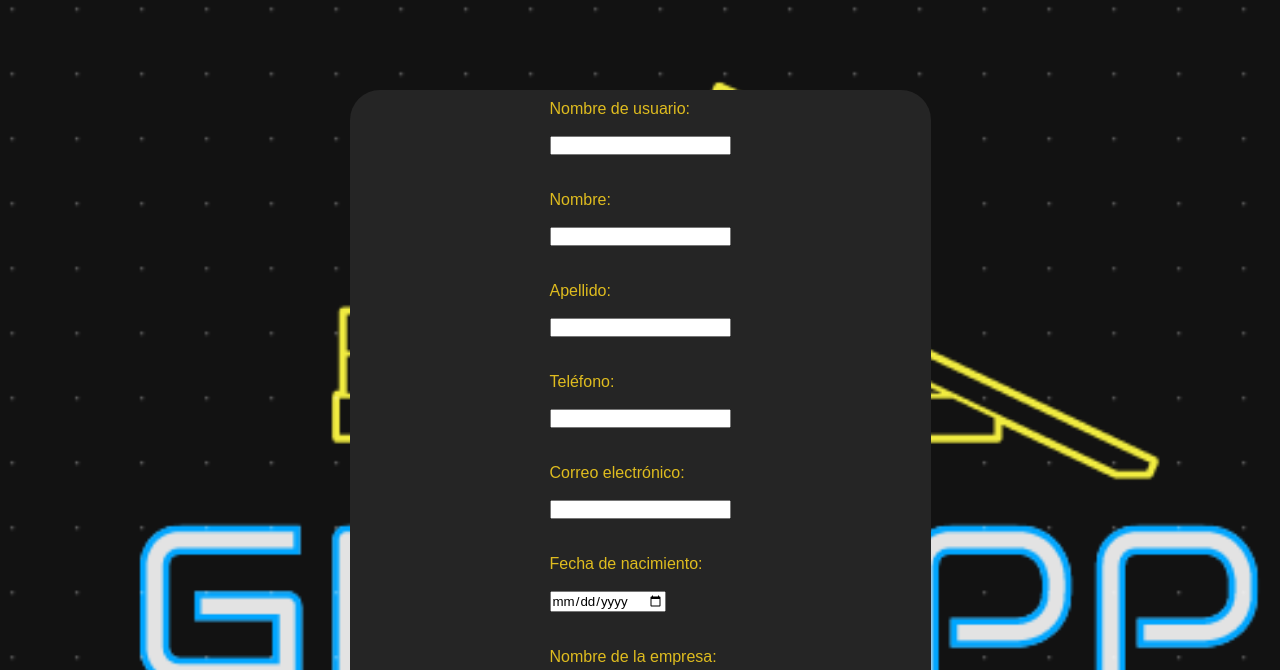
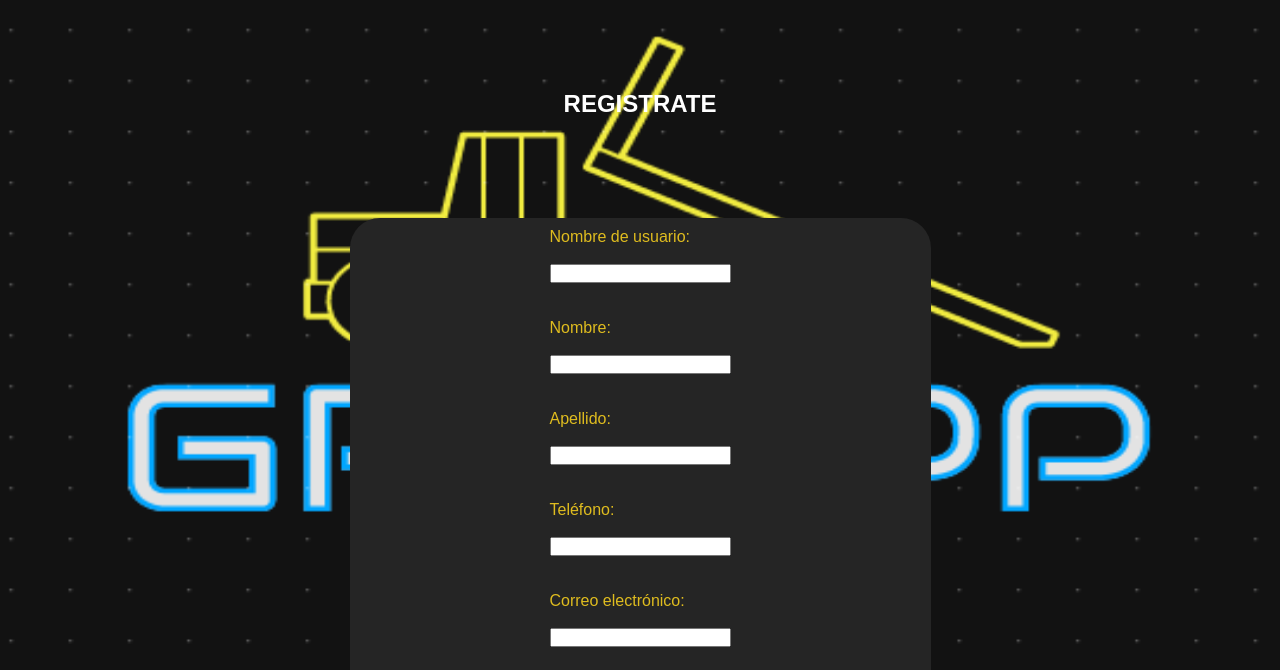
Before and after one commit to Leighton8807/GruApp, a plain HTML site: page registro.html in a window 1280 px wide. Shown: the part 130-800 px from the top of the page. Drawn offline with Linux system fonts and the light colour scheme; files whose address does not match are found by name.

Commit message:
Fix: se actualiza el codigo.

```diff
--- a/css/styles.css
+++ b/css/styles.css
@@ -52,10 +52,18 @@
   font-family: Arial, Helvetica, sans-serif;
 }
 body{
+  display: flex;
+  flex-direction: column;
   background-image: url(/images/Captura\ de\ pantalla\ 2023-03-24\ 214832.png);
-  background-size: 1400px;
+  background-size: 100%;
   background-repeat: no-repeat;
-  background-attachment: fixed;
+  background-attachment:fixed;
+  background-color: black;
+  color: white;
+}
+
+body h1{
+  margin-top: 100px;
 }
 
 header{
--- a/registro.html
+++ b/registro.html
@@ -41,6 +41,7 @@
         </nav>
     </header>
     <section class="formularioRegistro">
+        <h1>REGISTRATE</h1>
         <form class="formRegistro">
             <label for="username">Nombre de usuario:</label><br>
             <input type="text" id="username" name="username" pattern="[a-zA-Z0-9]{6,}" title="El nombre de usuario debe tener al menos 6 caracteres alfanuméricos" required><br><br>
```
